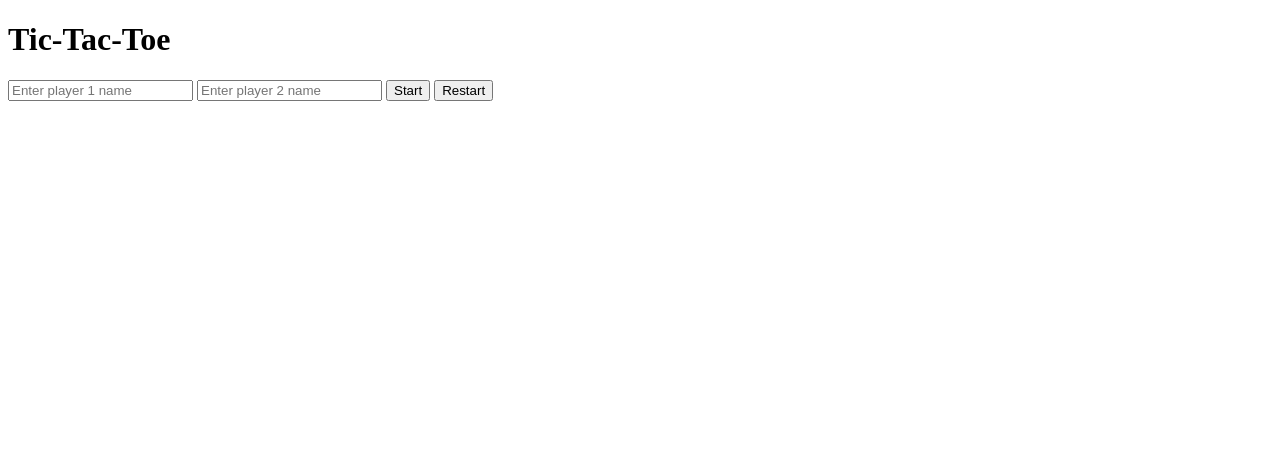
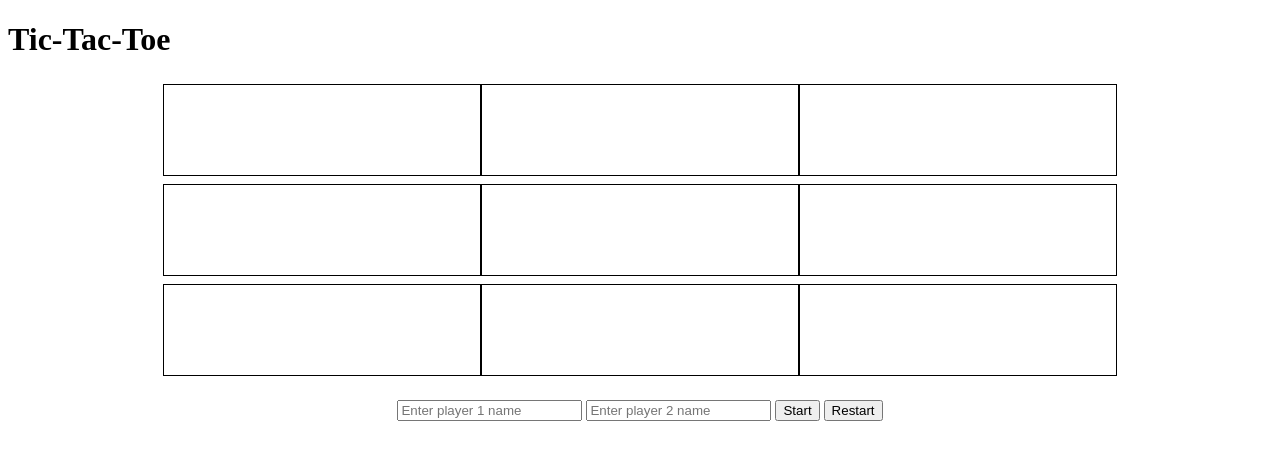
Before and after one commit to Ever-QN/js-tic-tac-toe, a plain HTML site: page index.html in a window 1280 px wide. Both pictures are taken after a click on the button "Restart". Drawn offline with Linux system fonts and the light colour scheme.

Commit message:
Add restart btn functionality and css

```diff
--- a/index.js
+++ b/index.js
@@ -4,17 +4,26 @@ const Gameboard = (() => {
     const render = () => {
         let board = "";
         gameboard.forEach((square, index) => {
-            board += `<div class=square id=square-${index}>${square}</div>`
+            board += `<div class=square id="square-${index}">${square}</div>`
         })
         document.querySelector("#gameboard").innerHTML = board;
         const squares = document.querySelectorAll(".square");
         squares.forEach((square) => {
-            square.addEventListener("click", handleClick);
+            square.addEventListener("click", Game.handleClick);
         })
     }
 
+    const update = (index, value) => {
+        gameboard[index] = value;
+        render();
+    }
+
+    const getGameboard = () => gameboard;
+
     return {
         render,
+        update,
+        getGameboard
     }
 })();
 
@@ -39,10 +48,33 @@ const Game = (() => {
         gameOver = false;
         Gameboard.render();
     }
+
+    const handleClick = (event) => {
+        let index = parseInt(event.target.id.split("-")[1]);
+
+        if (Gameboard.getGameboard()[index] !== "")
+            return;
+        Gameboard.update(index, players[currentPlayerIndex].mark);
+        currentPlayerIndex = currentPlayerIndex === 0 ? 1 : 0;
+    }
+    const restart = () => {
+        for (let i = 0; i < 9; i++) {
+            Gameboard.update(i, "");
+        }
+        Gameboard.render();
+    }
+
     return {
         start,
+        restart,
+        handleClick,
     }
 })();
+
+const restartBtn = document.querySelector("#restart-button");
+restartBtn.addEventListener("click", () => {
+    Game.restart();
+})
 
 const startBtn = document.querySelector("#start-button")
 startBtn.addEventListener("click", ()=> {
--- a/styles.css
+++ b/styles.css
@@ -1,3 +1,13 @@
+#gameboard {
+    display: flex;
+    flex-wrap: wrap;
+    justify-content: center;
+    align-items: center;
+    height: 300px;
+    justify-content: center;
+}
+
+
 .square {
     display: flex;
     flex-wrap: wrap;
@@ -11,3 +21,8 @@
     text-align: center;
     font-size: 80px;
 }
+
+#controls, #message {
+    text-align: center;
+    margin: 20px 0;
+}
```
